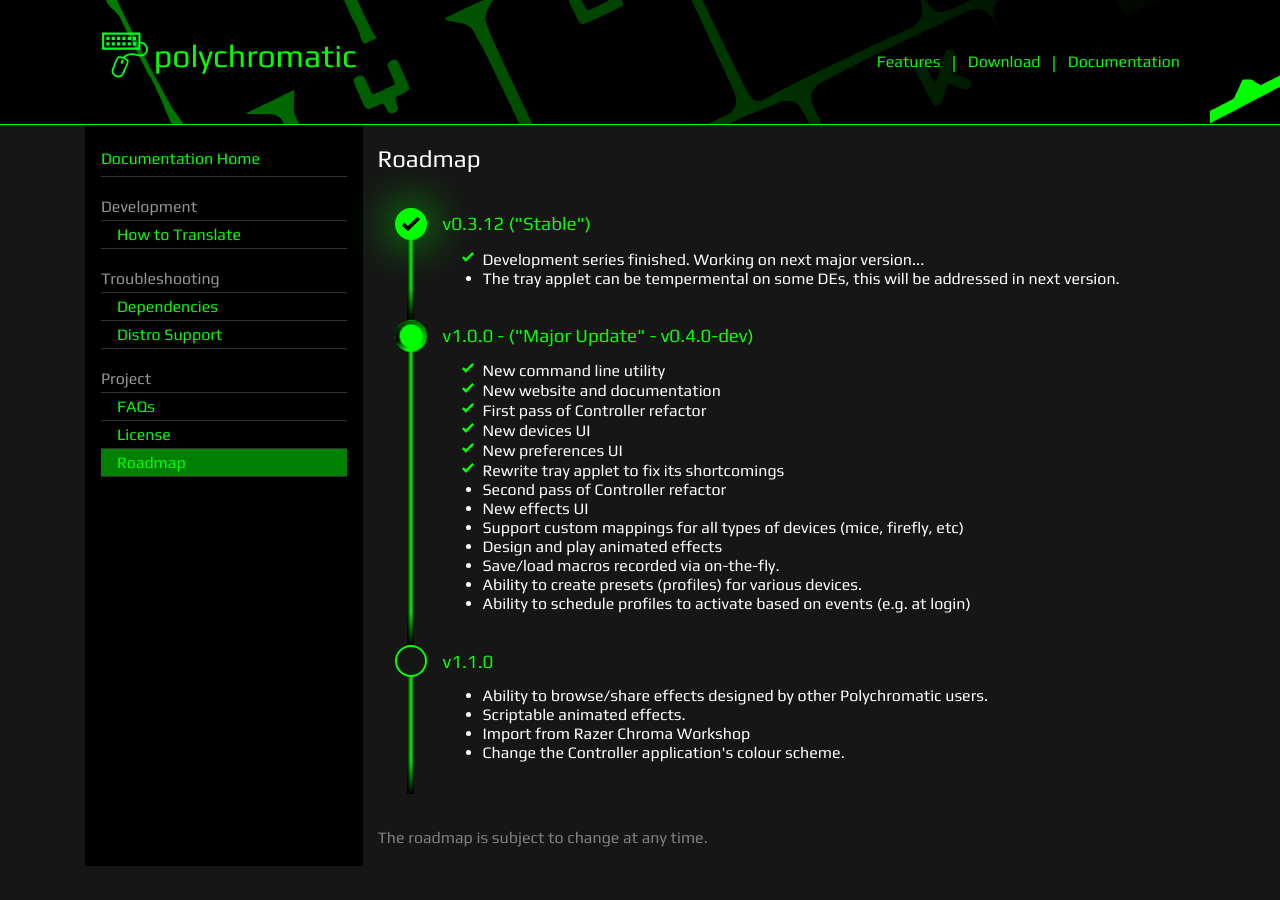
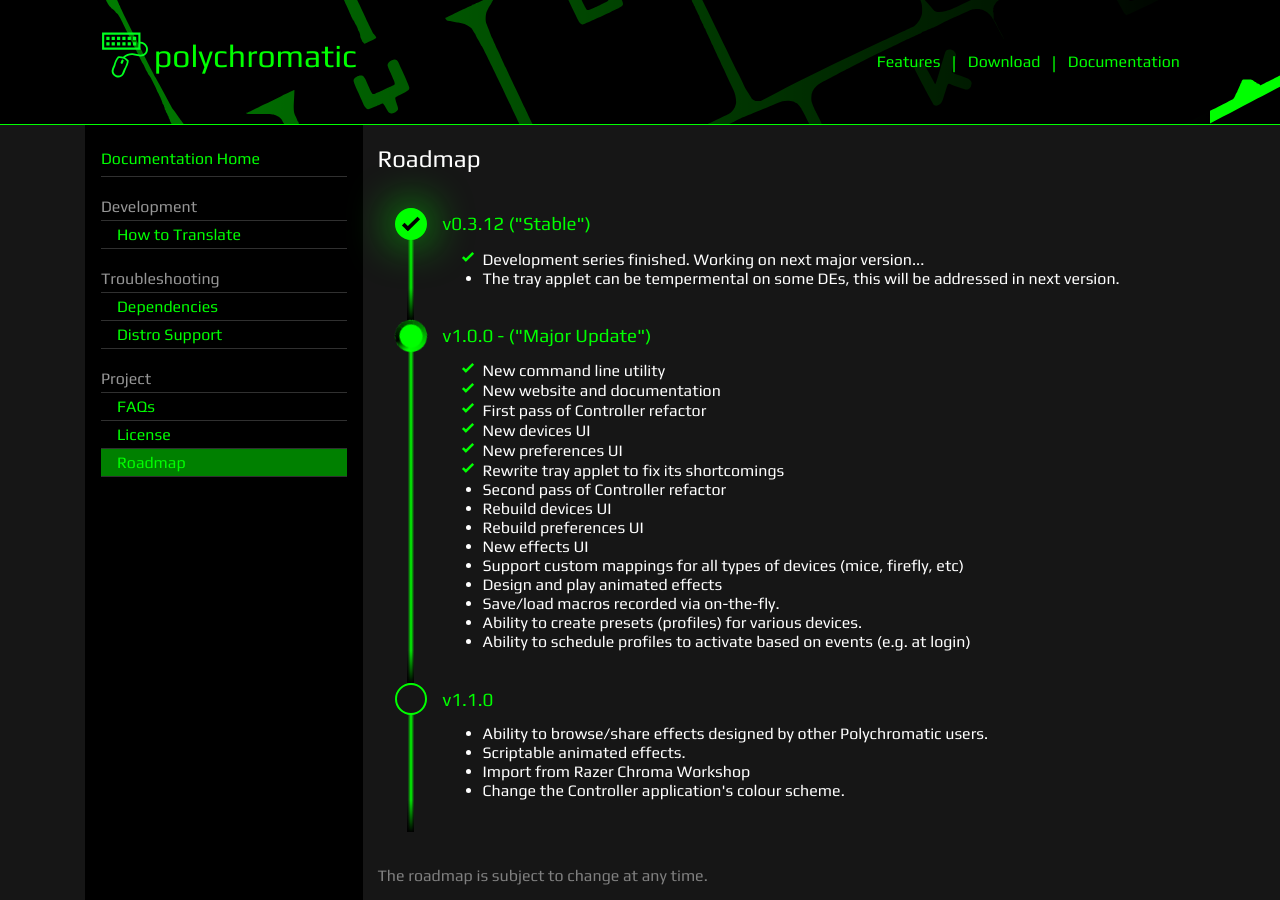
Before and after one commit to polychromatic/website, a Jekyll site: the page built from docs/roadmap.md, in a window 1280 px wide and 900 px high. Built offline with Jekyll 4.4.1, drawn with Linux system fonts in a browser that asks for light colours.

Commit message:
Update roadmap.

```diff
--- a/docs/roadmap.md
+++ b/docs/roadmap.md
@@ -12,7 +12,7 @@ roadmap:
       pending:
         - The tray applet can be tempermental on some DEs, this will be addressed in next version.
 
-    - name: v1.0.0 - ("Major Update" - v0.4.0-dev)
+    - name: v1.0.0 - ("Major Update")
       checked: progress
       completed:
         - New command line utility
@@ -23,6 +23,8 @@ roadmap:
         - Rewrite tray applet to fix its shortcomings
       pending:
         - Second pass of Controller refactor
+        - Rebuild devices UI
+        - Rebuild preferences UI
         - New effects UI
         - Support custom mappings for all types of devices (mice, firefly, etc)
         - Design and play animated effects
```
